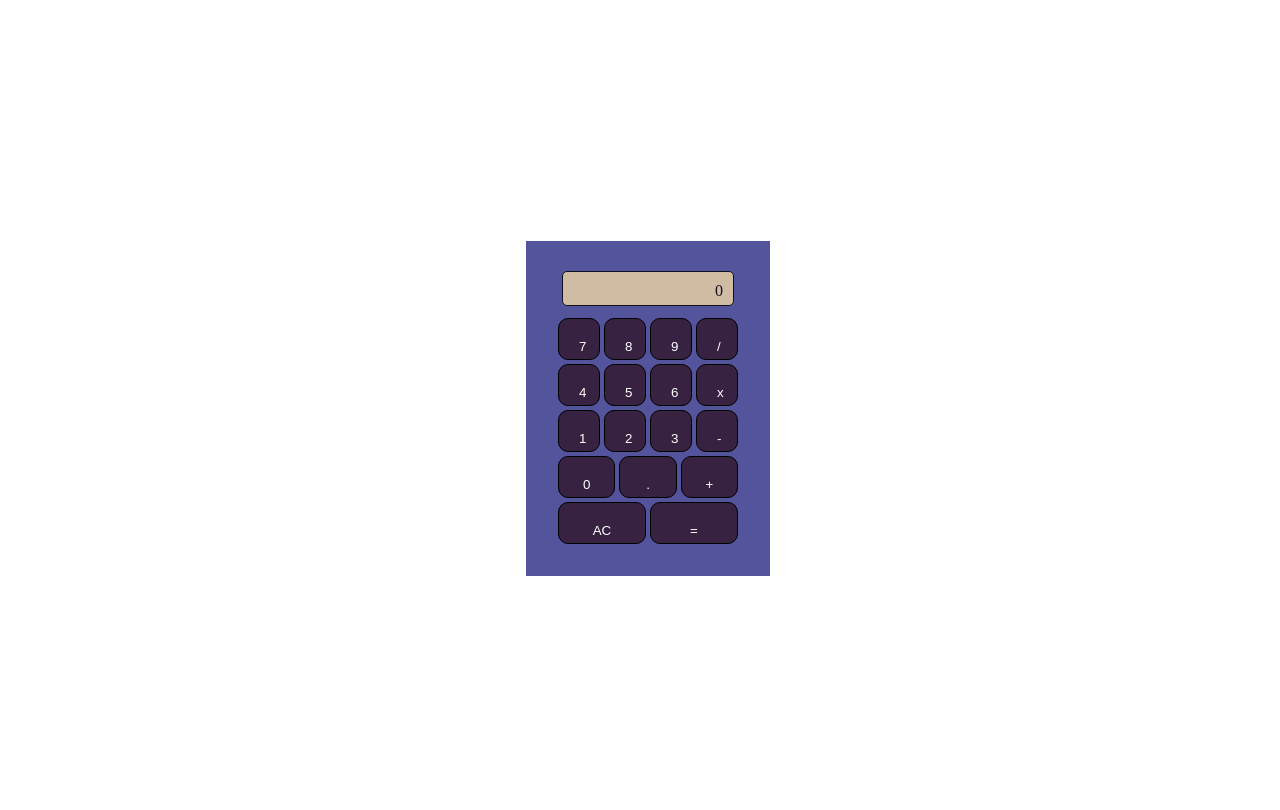
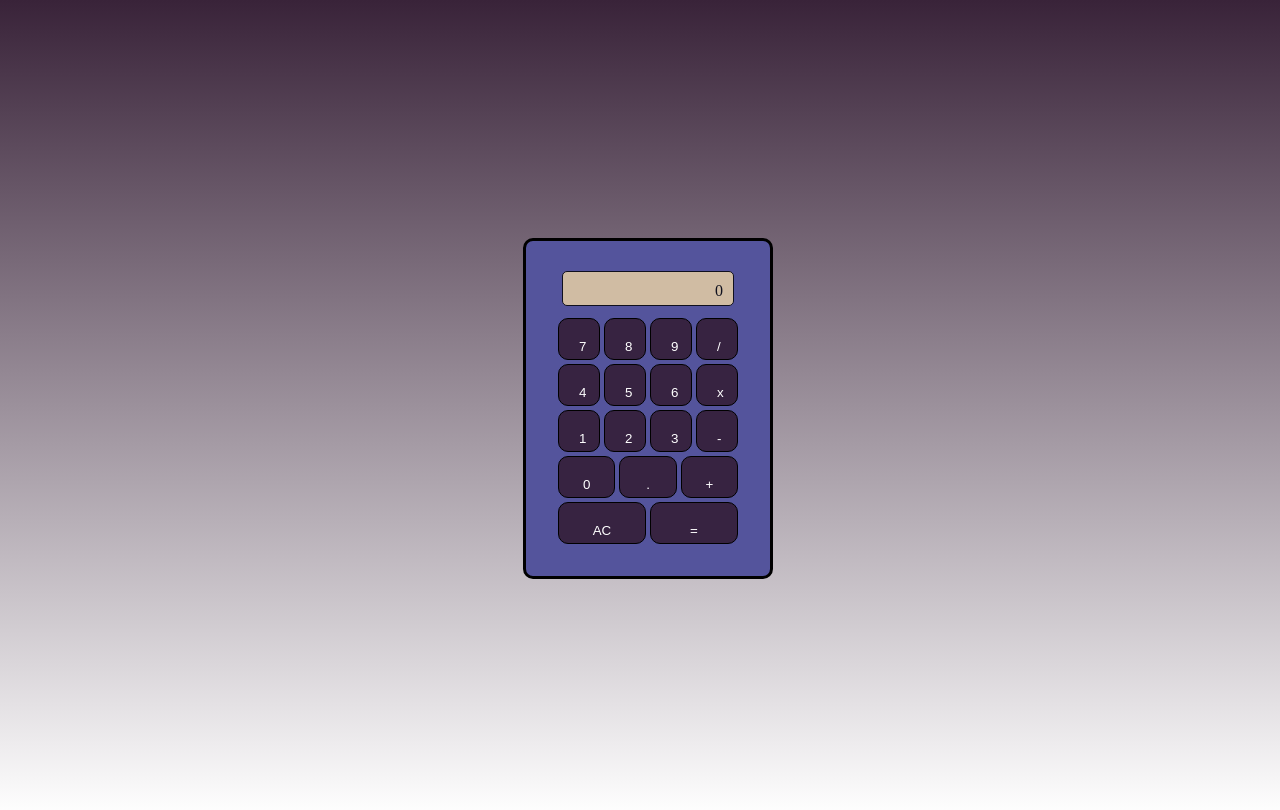
Before and after one commit to MeghanGerbrandt/calculator, a plain HTML site: page index.html in a window 1280 px wide. Drawn offline with Linux system fonts and the light colour scheme.

Commit message:
FINISHED - added a bit more CSS

```diff
--- a/style.css
+++ b/style.css
@@ -5,12 +5,15 @@ body {
     flex-direction: column;
     width: 100vw;
     height: 100vh;
+    background-image: linear-gradient(rgb(57, 35, 57), white);
 }
 .container {
     max-width: auto;
     max-height: 100%;
     background-color: rgb(84, 84, 156);
     padding: 30px;
+    border-radius: 10px;
+    border: 3px solid black;
 }
 .screen-row {
     display: flex;
```
